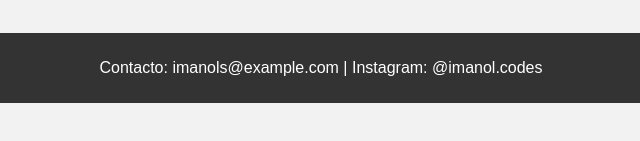
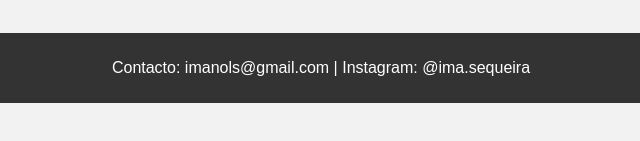
Before and after one commit to imanxl000/tp2-desarrollo-web, a plain HTML site: page imagenes.html in a window 1280 px wide. Shown: the part 277-418 px from the top of the page, 329-969 px from the left. Drawn offline with Linux system fonts and the light colour scheme.

Commit message:
imagenes.html

```diff
--- a/imagenes.html
+++ b/imagenes.html
@@ -36,7 +36,7 @@
   </main>
 
   <footer class="footer">
-    <p>Contacto: imanols@example.com | Instagram: @imanol.codes</p>
+    <p>Contacto: imanols@gmail.com | Instagram: @ima.sequeira</p>
   </footer>
 </body>
 </html>
```
